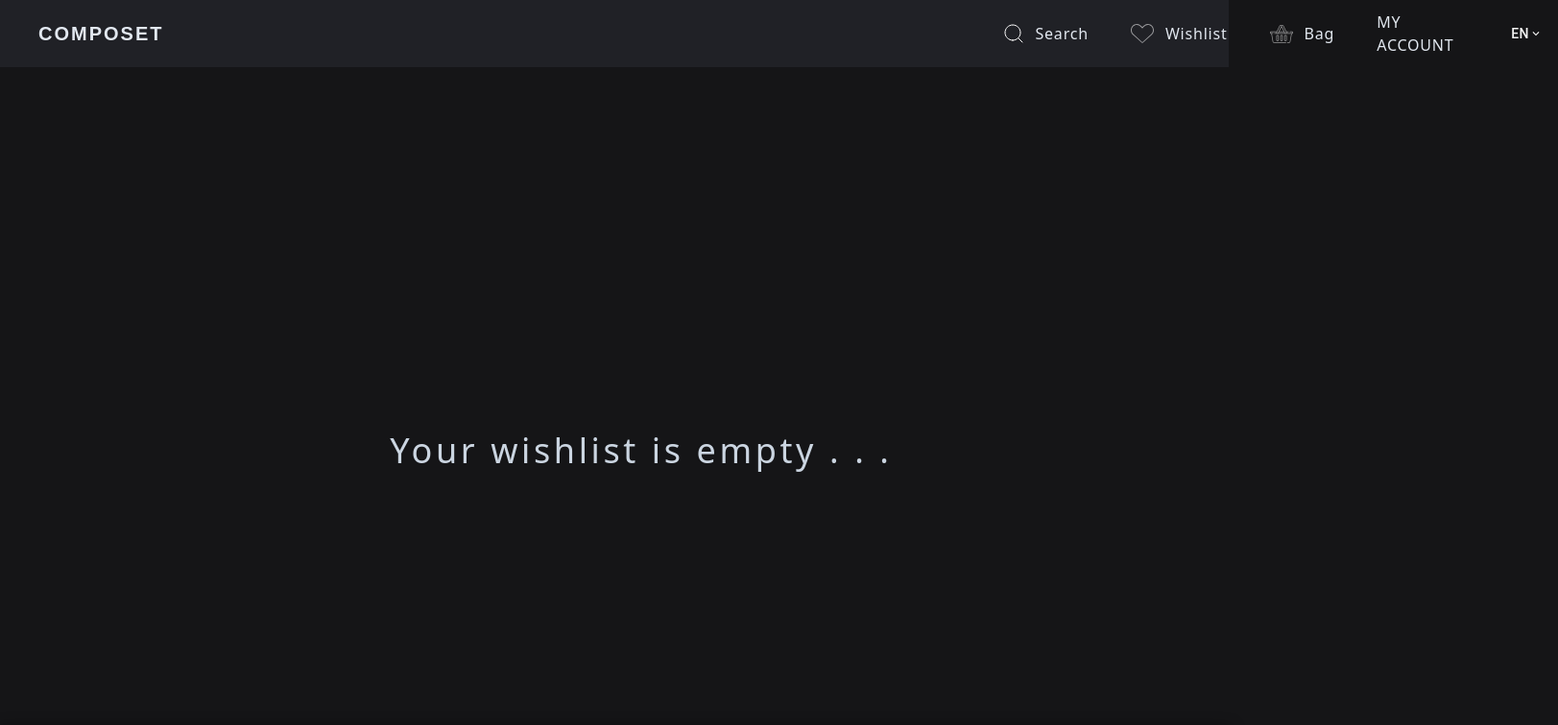
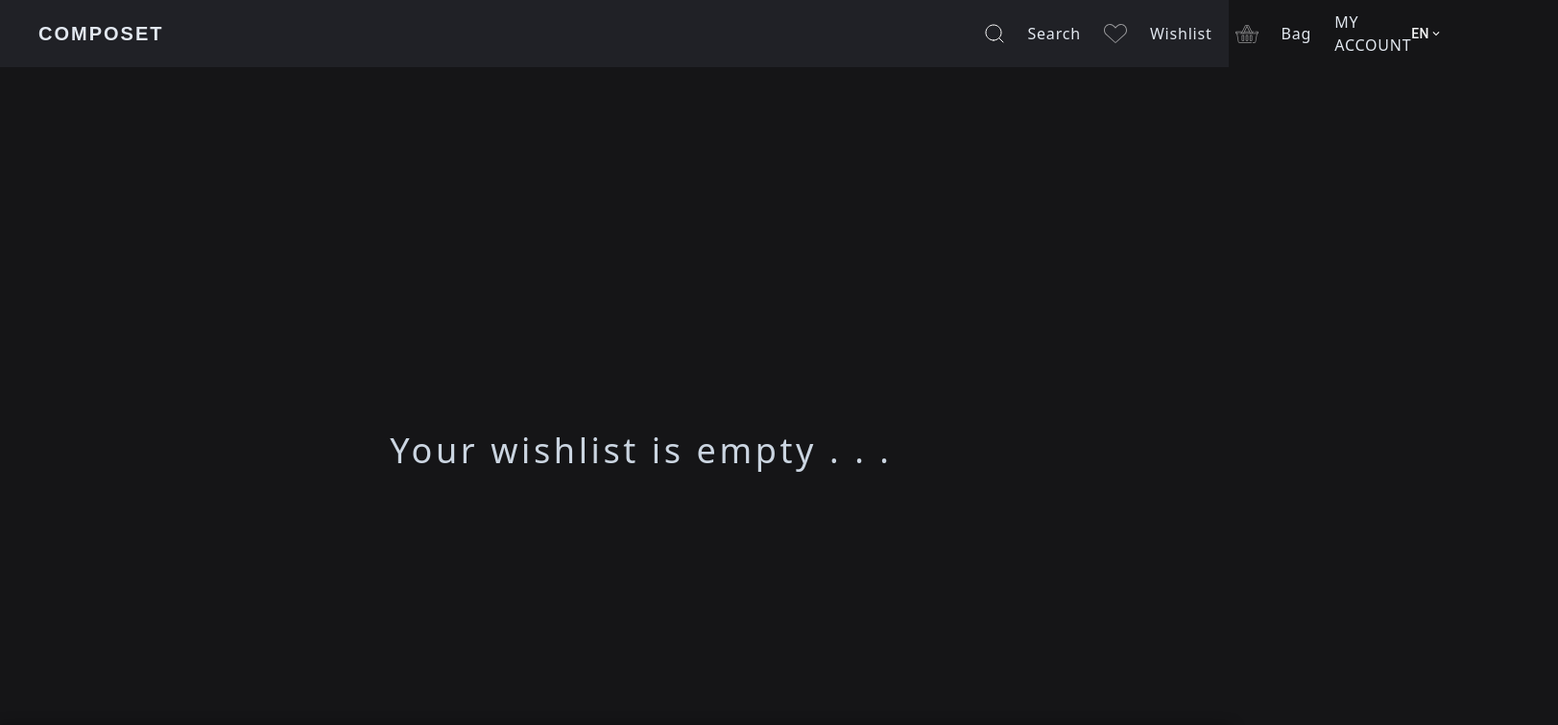
Before and after one commit to Simonyan01/Jewelry-Store, a React (Vite) app: page /wishlist in a window 1280 px wide. Shown: the top 756 px of the page at 96% size, 1623 px wide, since content can reach past the window. Built offline with nearby package versions, Linux system fonts and the light colour scheme; data requests are answered from the project's data file.

Commit message:
Succeeded

```diff
--- a/package.json
+++ b/package.json
@@ -15,6 +15,7 @@
     "@reduxjs/toolkit": "^1.9.7",
     "axios": "^1.6.1",
     "i18next": "^23.7.11",
+    "i18next-browser-languagedetector": "^7.2.0",
     "json-server": "^0.17.4",
     "react": "^18.2.0",
     "react-dom": "^18.2.0",
--- a/src/App.jsx
+++ b/src/App.jsx
@@ -1,7 +1,6 @@
 import Footer from 'components/footer/Footer'
 import Header from 'components/header/Header'
 import Router from 'routes/Router'
-import './i18n.js'
 import './App.scss'
 
 const App = () => {
--- a/src/components/Header/Header.jsx
+++ b/src/components/Header/Header.jsx
@@ -3,28 +3,24 @@ import { MdKeyboardArrowDown, MdKeyboardArrowUp } from "react-icons/md"
 import { switchToActive } from "../../features/header/HeaderSlice"
 import { Box, Button, Menu, MenuItem, } from "@mui/material"
 import { useDispatch, useSelector } from "react-redux"
-// import { useTranslation } from "react-i18next"
+import { useTranslation } from "react-i18next"
 import styles from "./header.module.scss"
 import { Link } from "react-router-dom"
 import { navbar } from "./models"
 
-const lngs = {
-    en: { text: 'EN' },
-    ru: { text: 'RU' },
-    hy: { text: 'AM' },
-};
-
 const Header = () => {
     const dispatch = useDispatch()
-    // const { i18n } = useTranslation()
+    const { t, i18n } = useTranslation()
 
     const { activeLink, languageBar, language } = useSelector(selectHeaderState)
 
-    // const changeLanguage = (language) => {
-    //     i18n.changeLanguage(language);
-    // };
+    const handleClose = (prev) => dispatch(toggleBar(!prev))
 
-    const handleClose = (prev) => dispatch(toggleBar(!prev))
+    const handleLanguageChange = (lng) => {
+        i18n.changeLanguage(lng);
+        dispatch(changeLanguageType(lng));
+        handleClose(lng);
+    };
 
     return (
         <Box className={styles.container}>
@@ -36,9 +32,10 @@ const Header = () => {
                         className={`${styles.navItem} ${activeLink === id && styles.active}`}
                         onClick={() => dispatch(switchToActive(id))}
                     >
-                        {icon} {title}
+                        {icon} {t(`translation:${title}`)}
                     </Link>
                 ))}
+            </Box>
             <Button
                 sx={{ color: "whitesmoke" }}
                 onClick={(e) => dispatch(toggleBar(e.currentTarget))}
@@ -50,18 +47,17 @@ const Header = () => {
                 anchorEl={languageBar}
                 onClose={handleClose}
                 open={languageBar}
-                    value={language}
             >
-                    {Object.keys(lngs).map((lng) => (
-                        <MenuItem key={lng} onClick={() => {
-                            // changeLanguage(lng)
-                            dispatch(changeLanguageType(lng))
-                        }}>
-                            {lngs[lng].text}
+                {Object.keys(i18n.options.resources)
+                    .map((lng) => (
+                        <MenuItem
+                            key={lng}
+                            disabled={i18n.resolvedLanguage === lng}
+                            onClick={() => handleLanguageChange(lng)}>
+                            {lng.toUpperCase()}
                         </MenuItem>
                     ))}
             </Menu>
-            </Box>
         </Box>
     )
 }
--- a/src/components/Header/header.module.scss
+++ b/src/components/Header/header.module.scss
@@ -1,41 +1,15 @@
 .container {
-  @apply px-10 select-none max-w-full bg-headerBg text-slate-200 flex justify-between items-center h-[4.375rem];
+  @apply select-none max-w-full bg-headerBg text-slate-200 flex justify-around items-center h-[4.375rem];
   .nav {
-    @apply flex gap-11 relative tracking-wider;
+    @apply flex left-10 relative tracking-wider;
     .navItem {
-      @apply flex text-slate-200 gap-3 items-center;
+      @apply flex text-slate-200 gap-6 pr-6 items-center;
       &:nth-child(1) {
         @apply mr-[52rem] font-bold text-xl font-primaryFont tracking-widest select-none outline-none;
       }
-      &::after {
-        @apply content-[""] absolute top-12 w-[0%] h-[5px] rounded-lg bg-primaryColor hover:w-28 transition-all;
-      }
-      &:nth-child(1)::after {
-        @apply ml-0 hover:w-0;
-      }
-      &:nth-child(2)::after {
-        @apply ml-[-6px] hover:w-[6.5rem];
-      }
-      &:nth-child(3)::after {
-        @apply ml-[-7px] hover:w-[7.3rem];
-      }
-      &:nth-child(4)::after {
-        @apply ml-[-12px] hover:w-24;
-      }
-      &:nth-child(5)::after {
-        @apply ml-[-9px] hover:w-32;
-      }
-    }
-    .active {
-      &:nth-child(3)::after {
-        @apply ml-[-7px] px-[3.65rem];
-      }
-      &:nth-child(4)::after {
-        @apply ml-[-12px] px-[3rem];
-      }
-      &:nth-child(5)::after {
-        @apply ml-[-9px] px-[4rem];
-      }
+      /* &::after {
+        @apply content-[""] absolute top-10 w-[0%] h-[5px] rounded-lg bg-primaryColor hover:w-32 transition-all;
+      } */
     }
   }
 }
--- a/src/components/Header/models.jsx
+++ b/src/components/Header/models.jsx
@@ -4,11 +4,11 @@ export const navbar = [
     {
         id: uuidv4(),
         path: "/",
-        title: "COMPOSET",
+        title: "composet",
     },
     {
         id: uuidv4(),
-        title: "Search",
+        title: "search",
         icon: (
             <svg
                 xmlns="http://www.w3.org/2000/svg"
@@ -33,7 +33,7 @@ export const navbar = [
     },
     {
         id: uuidv4(),
-        title: "Wishlist",
+        title: "wishlist",
         path: "/wishlist",
         icon: (
             <svg
@@ -53,7 +53,7 @@ export const navbar = [
     },
     {
         id: uuidv4(),
-        title: "Bag",
+        title: "bag",
         path: "/bag",
         icon: (
             <svg
@@ -85,7 +85,7 @@ export const navbar = [
     },
     {
         id: uuidv4(),
-        title: "MY ACCOUNT",
+        title: "my_account",
         path: "/account",
         icon: "",
     }
--- a/src/i18n.js
+++ b/src/i18n.js
@@ -1,20 +1,46 @@
-import enTranslation from "./locales/en/translation.json"
-import ruTranslation from "./locales/ru/translation.json"
-import amTranslation from "./locales/am/translation.json"
+import LanguageDetector from "i18next-browser-languagedetector"
 import { initReactI18next } from "react-i18next"
 import i18n from "i18next"
 
-i18n.use(initReactI18next).init({
+i18n
+  .use(LanguageDetector)
+  .use(initReactI18next)
+  .init({
     debug: true,
     lng: "en",
+    supportedLngs: ["en", "ru", "am"],
     fallbackLng: "en",
     interpolation: {
       escapeValue: false,
     },
     resources: {
-    en: { translation: { enTranslation } },
-    ru: { translation: { ruTranslation } },
-    am: { translation: { amTranslation } },
+      en: {
+        translation: {
+          composet: "COMPOSET",
+          search: "Search",
+          wishlist: "Wishlist",
+          bag: "Bag",
+          my_account: "MY ACCOUNT",
+        },
+      },
+      ru: {
+        translation: {
+          composet: "Компосет",
+          search: "Поиск",
+          wishlist: "Список желаний",
+          bag: "Корзина",
+          my_account: "Мой аккаунт",
+        },
+      },
+      am: {
+        translation: {
+          composet: "Կոմպոսետ",
+          search: "Որոնում",
+          wishlist: "Հավանած",
+          bag: "Զամբյուղ",
+          my_account: "Իմ հաշիվը",
+        },
+      },
     },
   })
 
--- a/src/locales/am/translation.json
+++ /dev/null
@@ -1,7 +0,0 @@
-{
-    "composet": "Կոմպոսեթ",
-    "search": "Որոնում",
-    "wishlist": "Ցանկությունների ցուցակ",
-    "bag": "Պայուսակ",
-    "my_account": "Իմ հաշիվը"
-}
--- a/src/locales/en/translation.json
+++ /dev/null
@@ -1,7 +0,0 @@
-{
-    "composet": "COMPOSET",
-    "search": "Search",
-    "wishlist": "Wishlist",
-    "bag": "Bag",
-    "my_account": "MY ACCOUNT"
-}
--- a/src/locales/ru/translation.json
+++ /dev/null
@@ -1,7 +0,0 @@
-{
-    "composet": "Компосет",
-    "search": "Поиск",
-    "wishlist": "Список желаний",
-    "bag": "Сумка",
-    "my_account": "Мой аккаунт"
-}
--- a/src/main.jsx
+++ b/src/main.jsx
@@ -3,6 +3,7 @@ import ReactDOM from 'react-dom/client'
 import { Provider } from "react-redux"
 import { store } from "./app/store"
 import App from './App.jsx'
+import './i18n.js'
 
 ReactDOM.createRoot(document.getElementById('root')).render(
   <Provider store={store}>
```
Also changed, not shown: 1 other file (tests, documents, lock files or other folders). Lines whose indentation alone changed are shown as unchanged.
